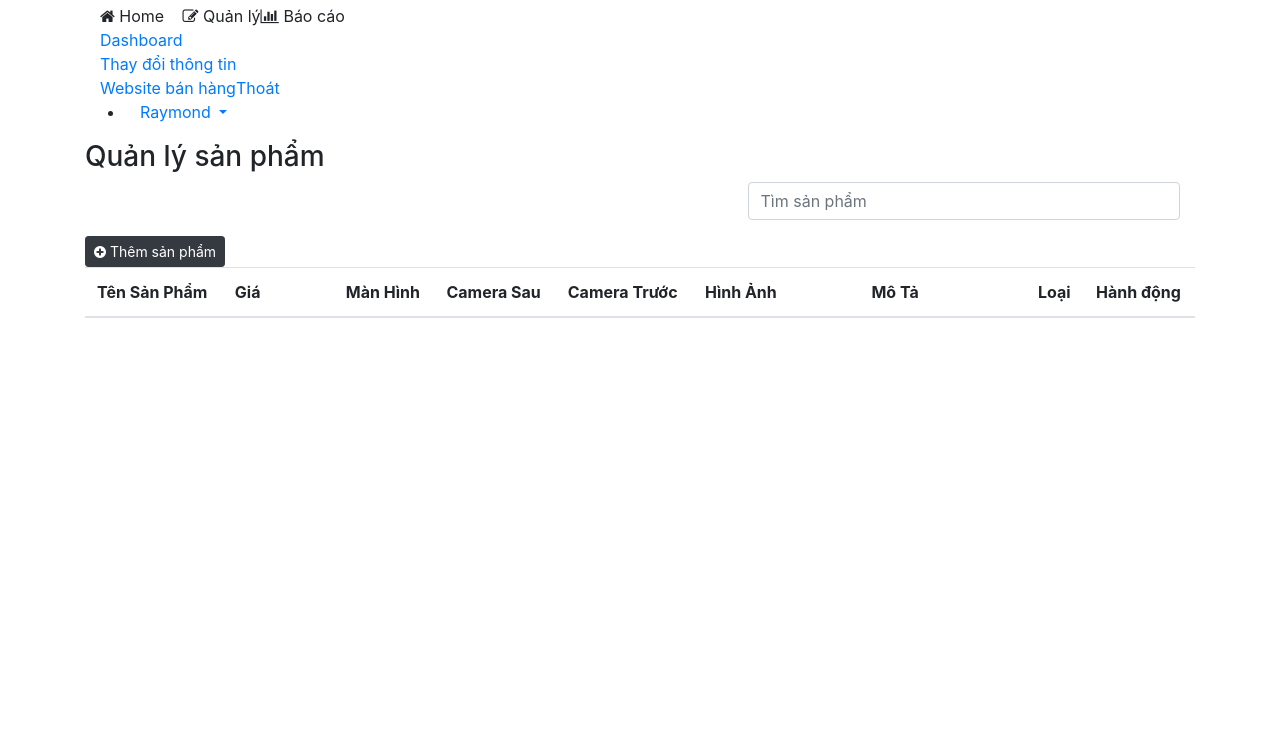
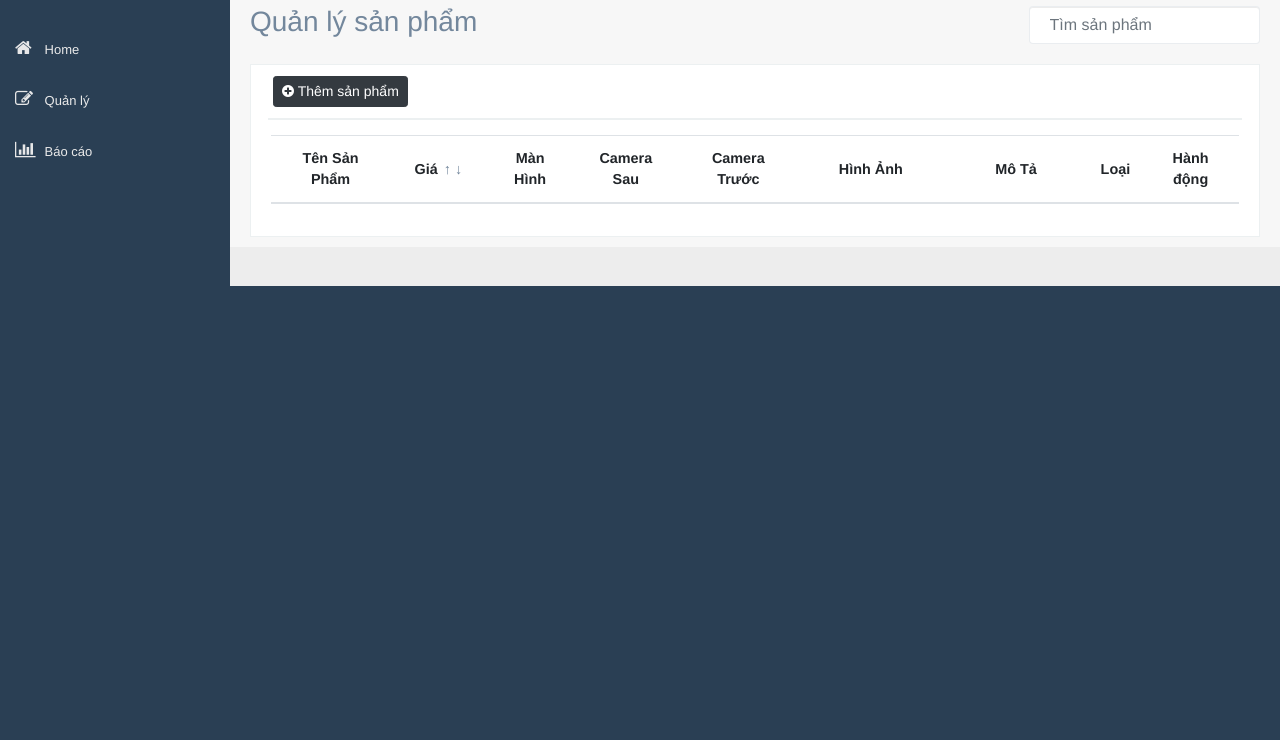
Before and after one commit to PhuNTV/CyberPhoneShop, a plain HTML site: page admin/views/admin.html in a window 1280 px wide. Shown: the part 60-800 px from the top of the page. Drawn offline with nearby package versions, Linux system fonts and the light colour scheme; files that its build step writes are made by us from their sources; the site is published under a folder, as on GitHub Pages, so addresses that start at the root find nothing; no server answers; a script that the page names is missing.

Commit message:
fix link

```diff
--- a/admin/views/admin.html
+++ b/admin/views/admin.html
@@ -17,7 +17,7 @@
             crossorigin="anonymous">
 
         <!-- Custom Theme Style -->
-        <link href="/assets/css/admin.css" rel="stylesheet">
+        <link href="./assets/css/admin.css" rel="stylesheet">
 
     </head>
 
@@ -57,9 +57,9 @@
                                             <li><a href="#">Thay đổi thông
                                                     tin</a></li>
                                             <li><a
-                                                    href="/customer/view/store.html">Website
+                                                    href="./customer/view/store.html">Website
                                                     bán hàng</a></li>
-                                            <li><a href="/index.html">Thoát</a></li>
+                                            <li><a href="./index.html">Thoát</a></li>
                                         </ul>
                                     </li>
                                 </ul>
```
